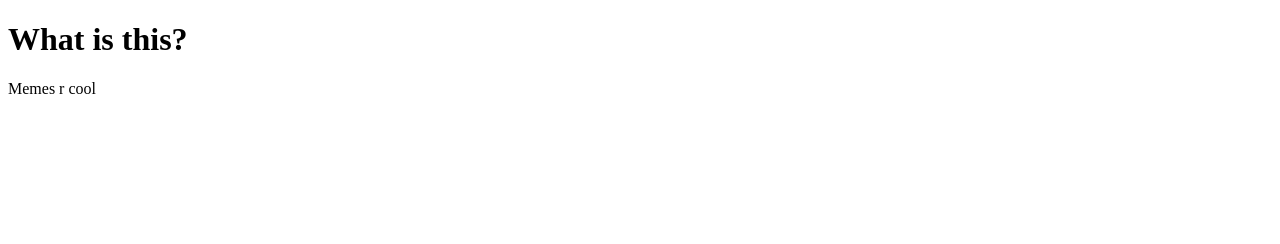
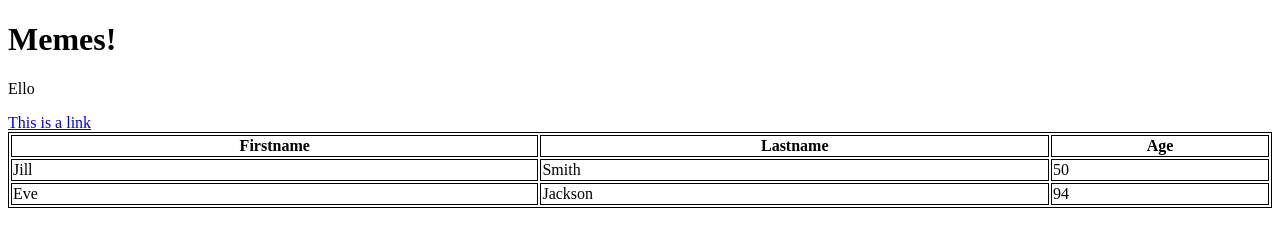
Before and after one commit to changj1198/changj1198.github.io, a plain HTML site: page index.html in a window 1280 px wide. Drawn offline with Linux system fonts and the light colour scheme.

Commit message:
Update index.html

```diff
--- a/index.html
+++ b/index.html
@@ -1,12 +1,36 @@
 <!DOCTYPE html>
 <html>
 <head>
-<title>Page Title</title>
+<style>
+
+table, th, td {
+    border: 1px solid black;
+}
+</style>
+<title>GithuB</title>
 </head>
 <body>
 
-<h1>What is this?</h1>
-<p>Memes r cool</p>
+<h1>Memes!</h1>
+<p>Ello</p>
+<a href = "http://www.sduhsd.net/subsites/my-sduhsd-net/?">This is a link</a>
+<table style="width:100%">
+  <tr>
 
+    <th>Firstname</th>
+    <th>Lastname</th>
+    <th>Age</th>
+  </tr>
+  <tr>
+    <td>Jill</td>
+    <td>Smith</td>
+    <td>50</td>
+  </tr>
+  <tr>
+    <td>Eve</td>
+    <td>Jackson</td>
+    <td>94</td>
+  </tr>
+</table>
 </body>
 </html>
```
